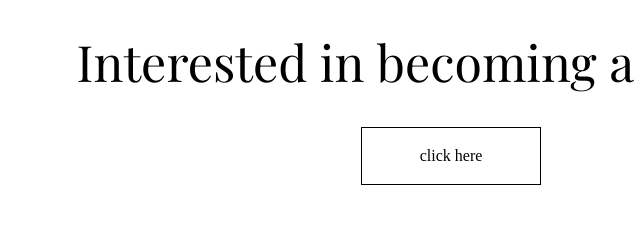
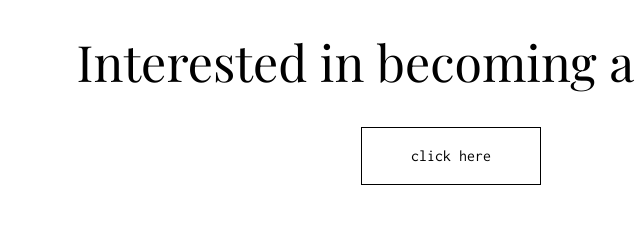
Before and after one commit to JHSeo-git/scss-canalstreet, a website: page index.html in a window 1280 px wide. Shown: the part 3880-4120 px from the top of the page, 99-739 px from the left. Drawn offline with nearby package versions, Linux system fonts and the light colour scheme.

Commit message:
:heart:fix font

```diff
--- a/src/scss/styles.scss
+++ b/src/scss/styles.scss
@@ -173,6 +173,7 @@ footer {
         font-size: 50px;
       }
       a {
+        font-family: "Inconsolata", monospace;
         @extend #button;
         margin-top: 40px;
       }
```
Also changed, not shown: dist/css/styles.css.
